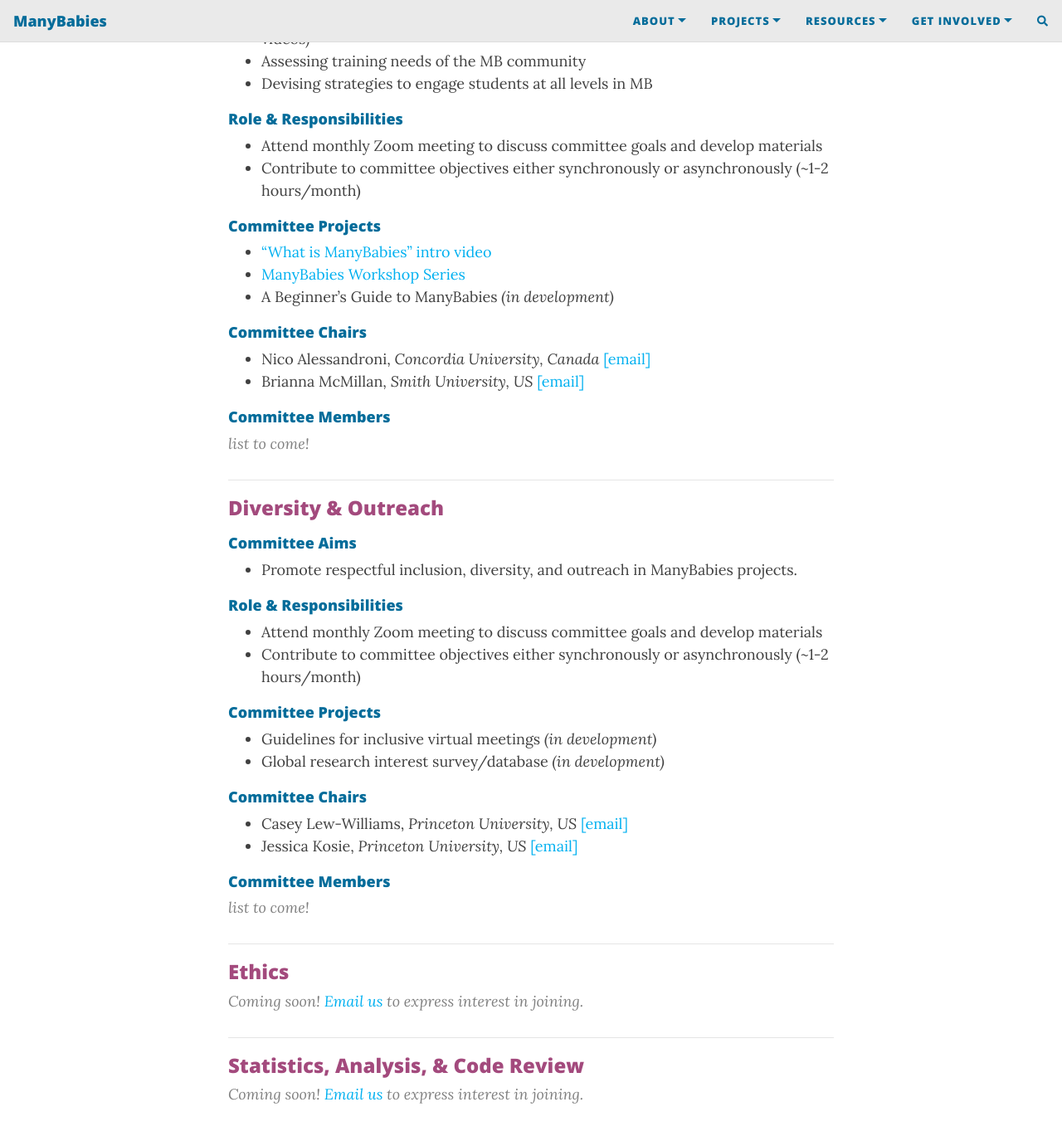
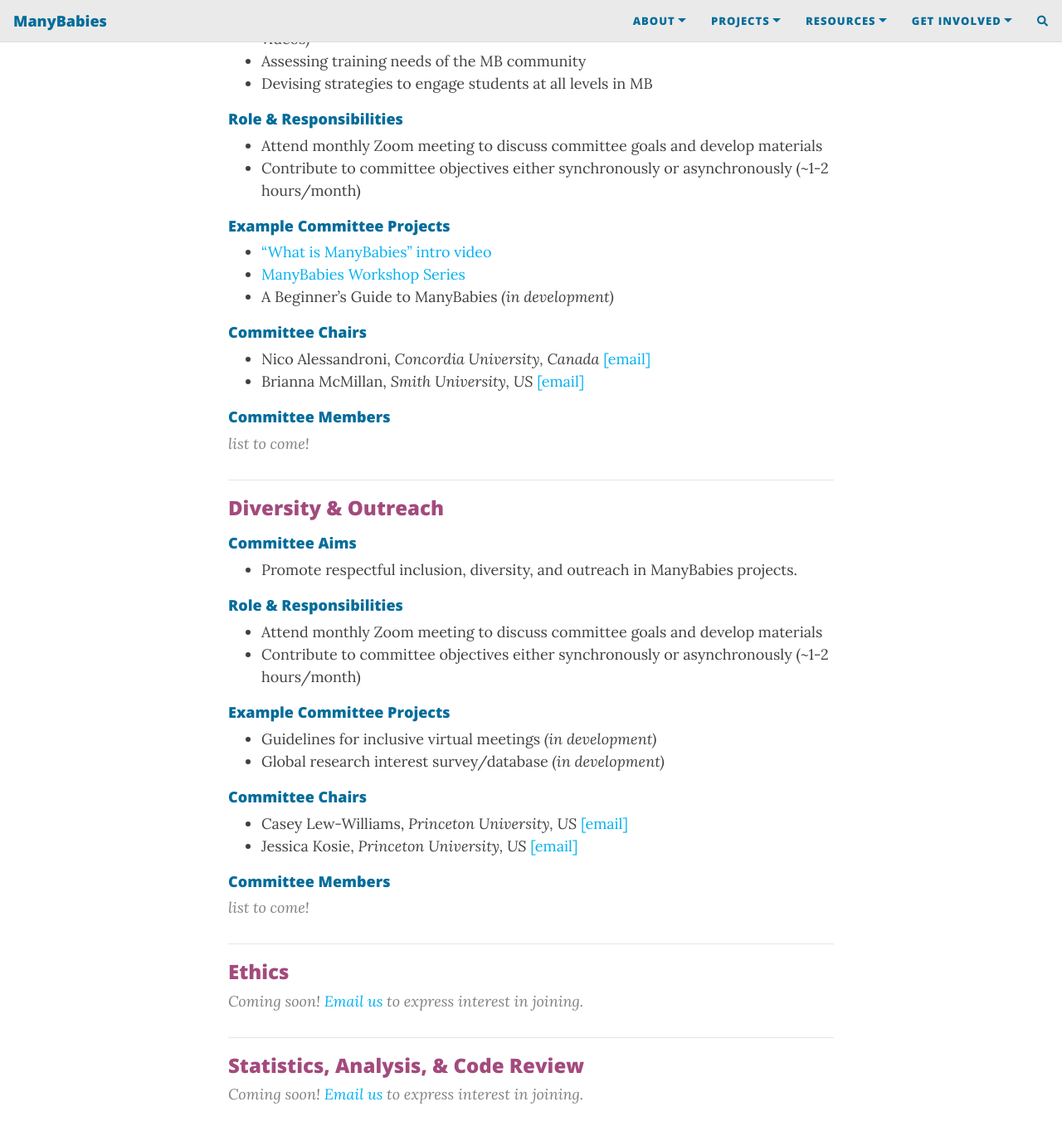
Before and after one commit to manybabies/manybabies.github.io, a Jekyll site: the page built from committees.md, in a window 1280 px wide and 1400 px high, scrolled down 926 px. Shown: the top 1369 px of the window at 83% size. Built offline with Jekyll 4.4.1, drawn with Linux system fonts in a browser that asks for light colours; nearby versions of some CDN libraries; comment, search, counter and statistics services are not loaded.

Commit message:
Update committees.md

```diff
--- a/committees.md
+++ b/committees.md
@@ -33,7 +33,7 @@
 * Attend monthly Zoom meeting to discuss committee goals and develop materials
 * Contribute to committee objectives either synchronously or asynchronously (~1-2 hours/month)
 
-#### Committee Projects
+#### Example Committee Projects
 * ["What is ManyBabies" intro video](https://www.youtube.com/watch?v=EnI5sIZiwJE)
 * [ManyBabies Workshop Series](https://www.youtube.com/playlist?list=PLynqjZusW6nv30QKSo-I4CrI7Xsm2ph1D)
 * A Beginner's Guide to ManyBabies *(in development)*
@@ -56,7 +56,7 @@
 * Attend monthly Zoom meeting to discuss committee goals and develop materials
 * Contribute to committee objectives either synchronously or asynchronously (~1-2 hours/month)
 
-#### Committee Projects
+#### Example Committee Projects
 * Guidelines for inclusive virtual meetings *(in development)*
 * Global research interest survey/database *(in development)*
 
```
